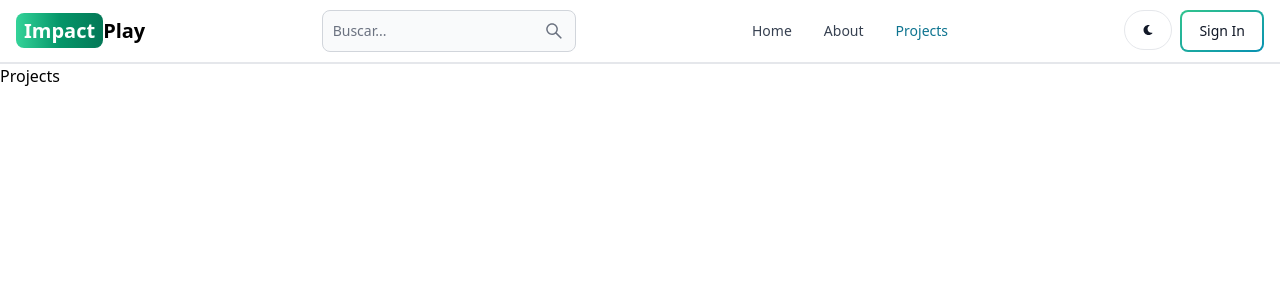
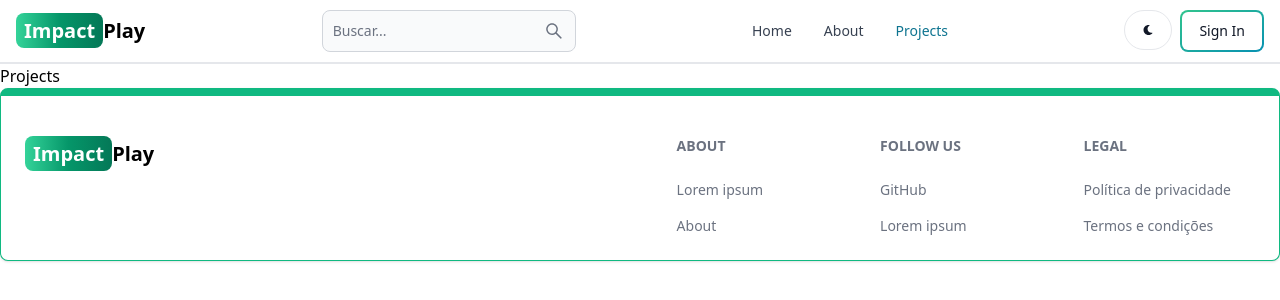
Before and after one commit to KalianaBueno/impactplay-plataform, a React (Vite) app in the folder client/: page /projects in a window 1280 px wide. Shown: the top 300 px of the page. Built offline with nearby package versions, Linux system fonts and the light colour scheme.

Commit message:
criacao do componente footer

```diff
--- a/client/src/App.jsx
+++ b/client/src/App.jsx
@@ -1,5 +1,6 @@
 import React from 'react'
 import { BrowserRouter, Routes, Route } from 'react-router-dom'
+import Footer from './components/Footer'
 import Header from './components/Header'
 import About from './pages/About'
 import Dashboard from './pages/Dashboard'
@@ -20,11 +21,10 @@
         <Route path='/sign-up' element={<SignUp/>}/>
         <Route path='/dashboard' element={<Dashboard/>}/>
         <Route path='/projects' element={<Projects/>}/>
+      </Routes>
 
+      <Footer/>
 
-
-
-      </Routes>
 
     </BrowserRouter>
 
--- /dev/null
+++ b/client/src/components/Footer.jsx
@@ -0,0 +1,66 @@
+import React from 'react'
+import {Footer} from 'flowbite-react';
+import {Link} from 'react-router-dom';
+
+export default function FooterCom() {
+  return (
+    <Footer container className='border border-t-8 border-emerald-500'>
+    <div className='w-full max-w-7xl mx-auto'>
+        <div className='grid w-full justify-between sm:flex md:grid-cols-1'>
+            <div className='mt-5'>
+            <Link to="/" className="self-center whitespace-nowrap text-lg sm:text-xl font-semibold dark:text-white">
+            <span className="px-2 py-1 bg-gradient-to-r from-emerald-400 via-emerald-600 to-emerald-700 rounded-lg text-white">
+             Impact
+             </span>Play
+             </Link>
+            </div>
+
+            <div className='grid grid-cols-2 gap-8 mt-4 sm:grid-cols-3 sm: gap-6'>
+                <div>
+                <Footer.Title title= 'About'/>
+                <Footer.LinkGroup col>
+                    <Footer.Link href='#' target='-blank'>
+                        Lorem ipsum
+                    </Footer.Link>
+
+                    <Footer.Link href='/about' target='-blank' rel='noopener noreferrer'>
+                        About
+                    </Footer.Link>
+
+                </Footer.LinkGroup>
+                </div>
+
+
+                <div>
+                <Footer.Title title= 'Follow us'/>
+                <Footer.LinkGroup col>
+                    <Footer.Link href='https://github.com/KalianaBueno' target='-blank' rel='noopener noreferrer'>
+                        GitHub
+                    </Footer.Link>
+
+                    <Footer.Link href='#'>
+                        Lorem ipsum
+                    </Footer.Link>
+                </Footer.LinkGroup>
+                </div>
+
+                <div>
+                <Footer.Title title= 'Legal'/>
+                <Footer.LinkGroup col>
+                    <Footer.Link href='#'>
+                        Política de privacidade
+                    </Footer.Link>
+
+                    <Footer.Link href='#'>
+                        Termos e condições
+                    </Footer.Link>
+                </Footer.LinkGroup>
+                </div>
+            </div>
+        </div>
+
+
+    </div>
+</Footer>
+  );
+}
```
